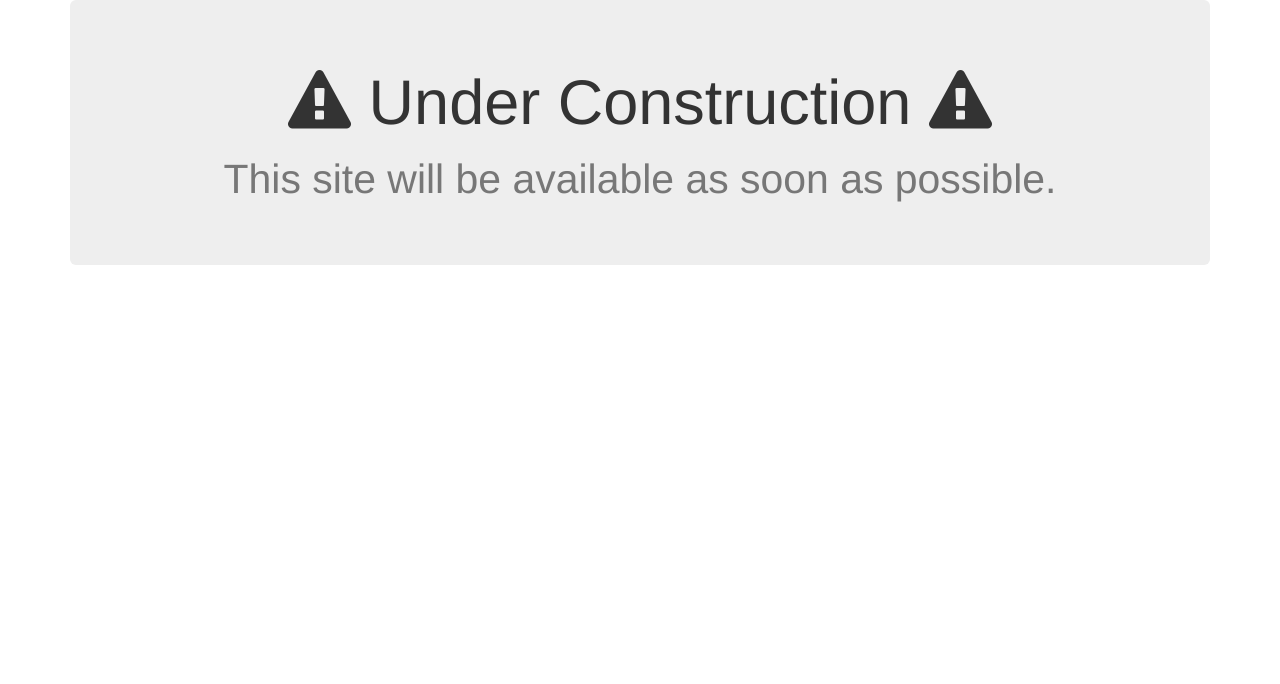
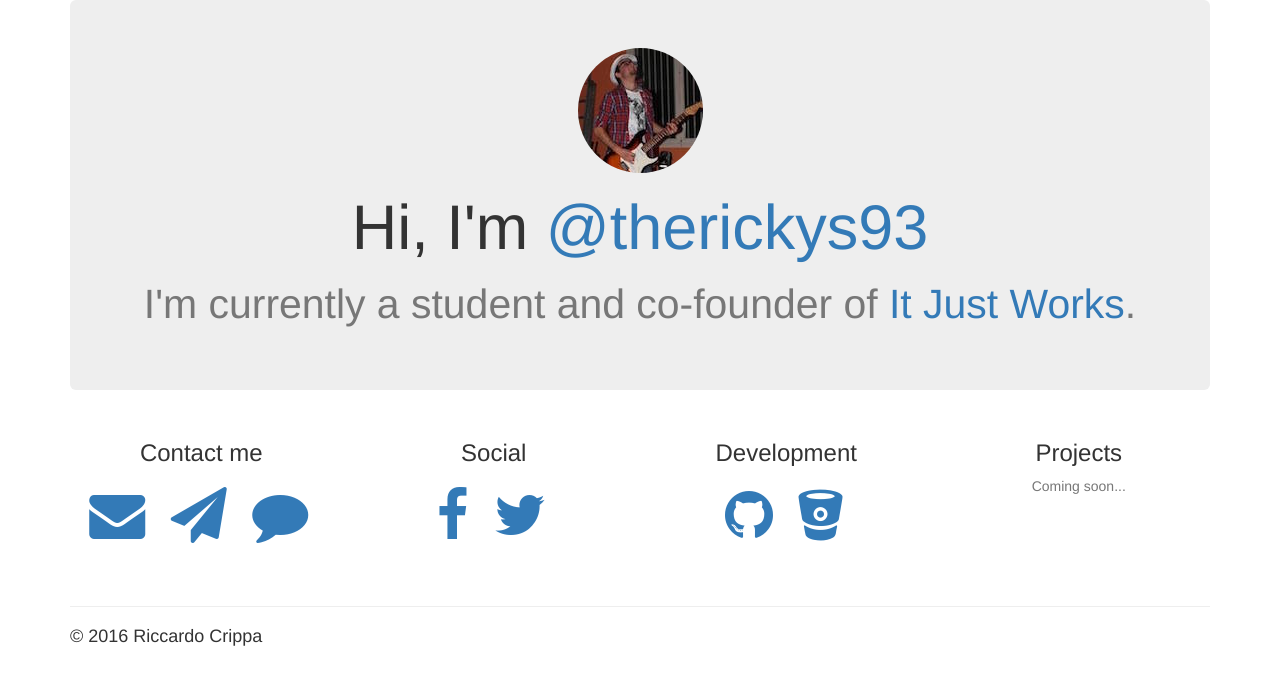
Before and after one commit to therickys93/therickys93.github.io, a website: page index.html in a window 1280 px wide. Drawn offline with Linux system fonts and the light colour scheme; files whose address does not match are found by name.

Commit message:
first implementation

```diff
--- a/index.html
+++ b/index.html
@@ -20,11 +20,61 @@
   <body>
     <div class="container">
         <div class="jumbotron">
-	        <h1 align="center"><i class="fa fa-exclamation-triangle"></i> Under Construction <i class="fa fa-exclamation-triangle"></i><br />
-          <small>This site will be available as soon as possible.</small></h1>
+          <div class="col-mod-12">
+            <img src="/img/profilo.jpg" class="img-responsive img-circle center-block"/>
+          </div>
+	        <h1 align="center"> Hi, I'm <a href="https://twitter.com/therickys93">@therickys93</a> <br />
+          <small>I'm currently a student and co-founder of <a href="http://itjustworks.it" >It Just Works</a>.</small></h1>
         </div>
     </div>
 
+      <div class="container">
+            <div class="row text-center">
+                <div class="col-md-3">
+                    <span class="">
+                        <h3 class="section-heading">Contact me</h3>
+                    </span>
+                    <ul class="list-inline social-buttons fa-4x">
+                      <li><a href="mailto:therickys93@gmail.com"><i class="fa fa-envelope"></i></a></li>
+                        </li>
+                        <li><a href="https://telegram.me/therickys93"><i class="fa  fa-paper-plane"></i></a></li>
+                        <li><a href="https://m.me/therickys93"><i class="fa fa-comment"></i></a></li>
+                        </li>
+                    </ul>
+                </div>
+                <div class="col-md-3">
+                    <span class="">
+                        <h3 class="section-heading">Social</h3>
+                    </span>
+                    <ul class="list-inline social-buttons fa-4x">
+                        <li><a href="https://www.facebook.com/therickys93"><i class="fa fa-facebook"></i></a></li>
+                        </li>
+                        <li><a href="https://twitter.com/therickys93"><i class="fa fa-twitter"></i></a></li>
+                        </li>
+                    </ul>
+                </div>
+                <div class="col-md-3">
+                    <span class="">
+                        <h3 class="section-heading">Development</h3>
+                    </span>
+                    <ul class="list-inline social-buttons fa-4x">
+                        <li><a href="https://github.com/therickys93"><i class="fa fa-github"></i></a></li>
+                        <li><a href="https://bitbucket.org/therickys93/"><i class="fa fa-bitbucket"></i></a>
+                        </li>
+                    </ul>
+                </div>
+                <div class="col-md-3">
+                    <span class="">
+                        <h3 class="section-heading">Projects</h3>
+                        <p class="text-muted">Coming soon...</p>
+                    </span>
+                </div>
+            </div>
+            <br /><hr />
+            <footer class="footer">
+              <h4>&copy; 2016 Riccardo Crippa</h4>
+            </footer>
+      </div>
     <script src="/bower-components/jquery/dist/jquery.min.js"></script>
     <script src="bower_components/bootstrap/dist/js/bootstrap.min.js"></script>
   </body>
```
Also changed, not shown: img/profilo.jpg (added).
